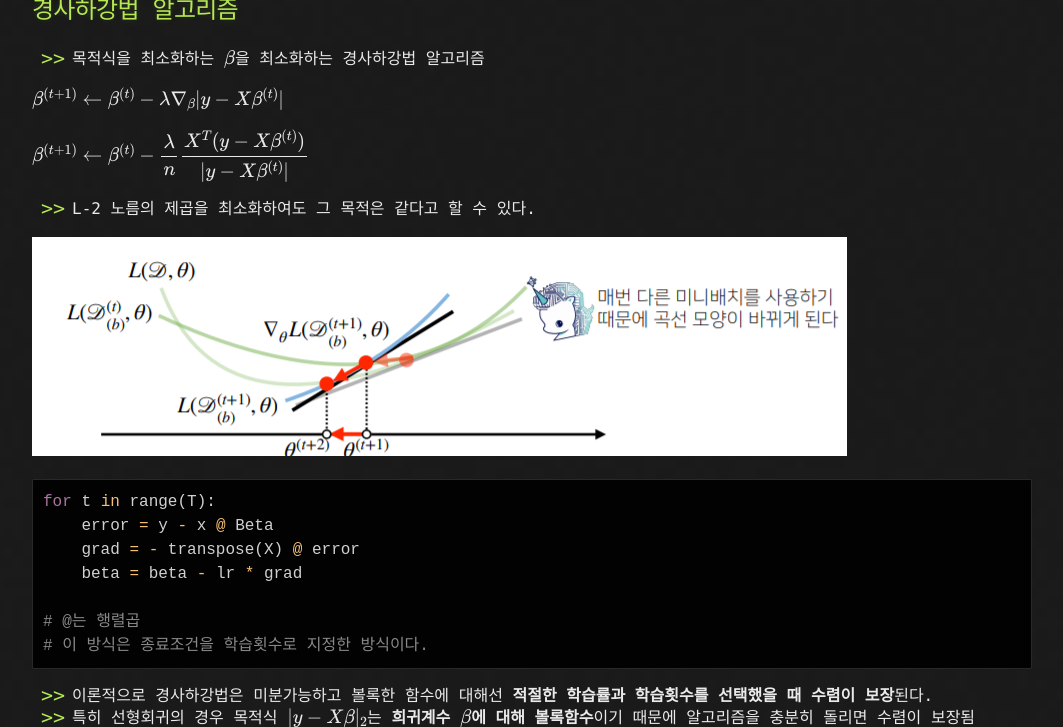
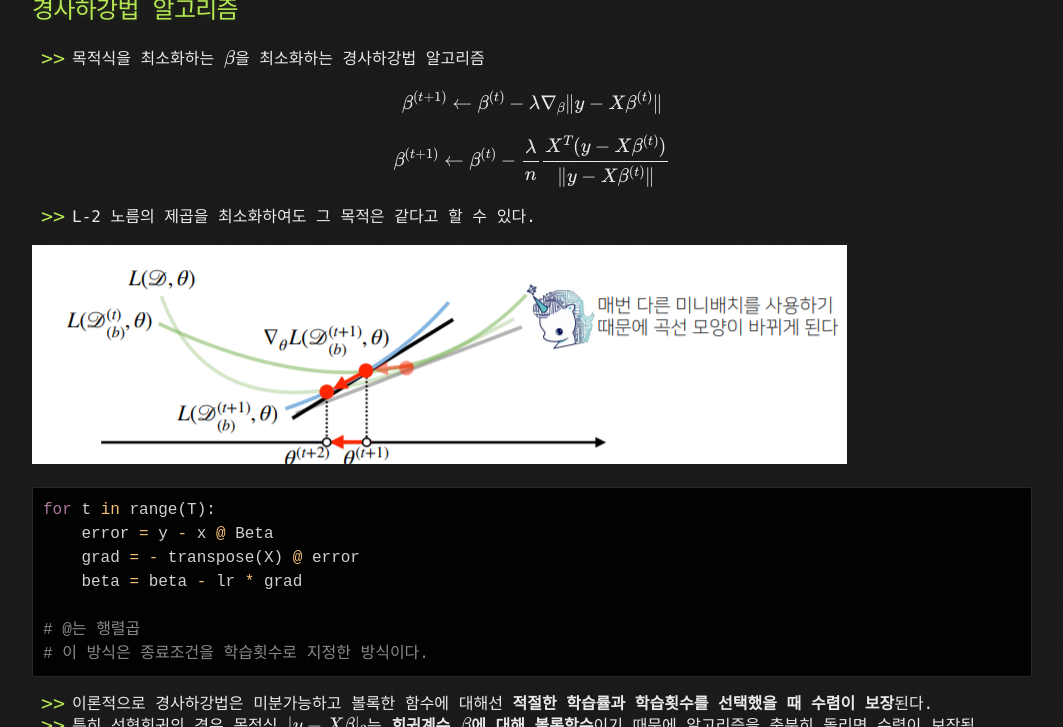
Before and after one commit to CodeNinja1126/CodeNinja1126.github.io, a Jekyll site: the page built from _posts/2021-01-27-021.md, in a window 1280 px wide and 900 px high, scrolled down 3976 px, cut to the strip 173-900 px from the top of the window. Shown: the whole strip, without its empty margins (108-1171 px from the left). Built offline with Jekyll 4.4.1, drawn with Linux system fonts in a browser that asks for light colours; formulas are drawn with MathJax 3.

Commit message:
Update 2021-01-27-021.md

```diff
--- a/_posts/2021-01-27-021.md
+++ b/_posts/2021-01-27-021.md
@@ -87,9 +87,9 @@
 
 - 목적식을 최소화하는 $\beta$을 최소화하는 경사하강법 알고리즘
 
-$\beta^{(t+1)} \leftarrow \beta^{(t)} - \lambda\nabla_\beta\|y - X\beta^{(t)}\|$
+$$\beta^{(t+1)} \leftarrow \beta^{(t)} - \lambda\nabla_\beta\|y - X\beta^{(t)}\|$$
 
-$\beta^{(t+1)} \leftarrow \beta^{(t)} - \dfrac\lambda n \dfrac{X^T(y-X\beta^{(t)})}{\|y - X\beta^{(t)}\|}$
+$$\beta^{(t+1)} \leftarrow \beta^{(t)} - \dfrac\lambda n \dfrac{X^T(y-X\beta^{(t)})}{\|y - X\beta^{(t)}\|}$$
 
 - L-2 노름의 제곱을 최소화하여도 그 목적은 같다고 할 수 있다.
 
```
